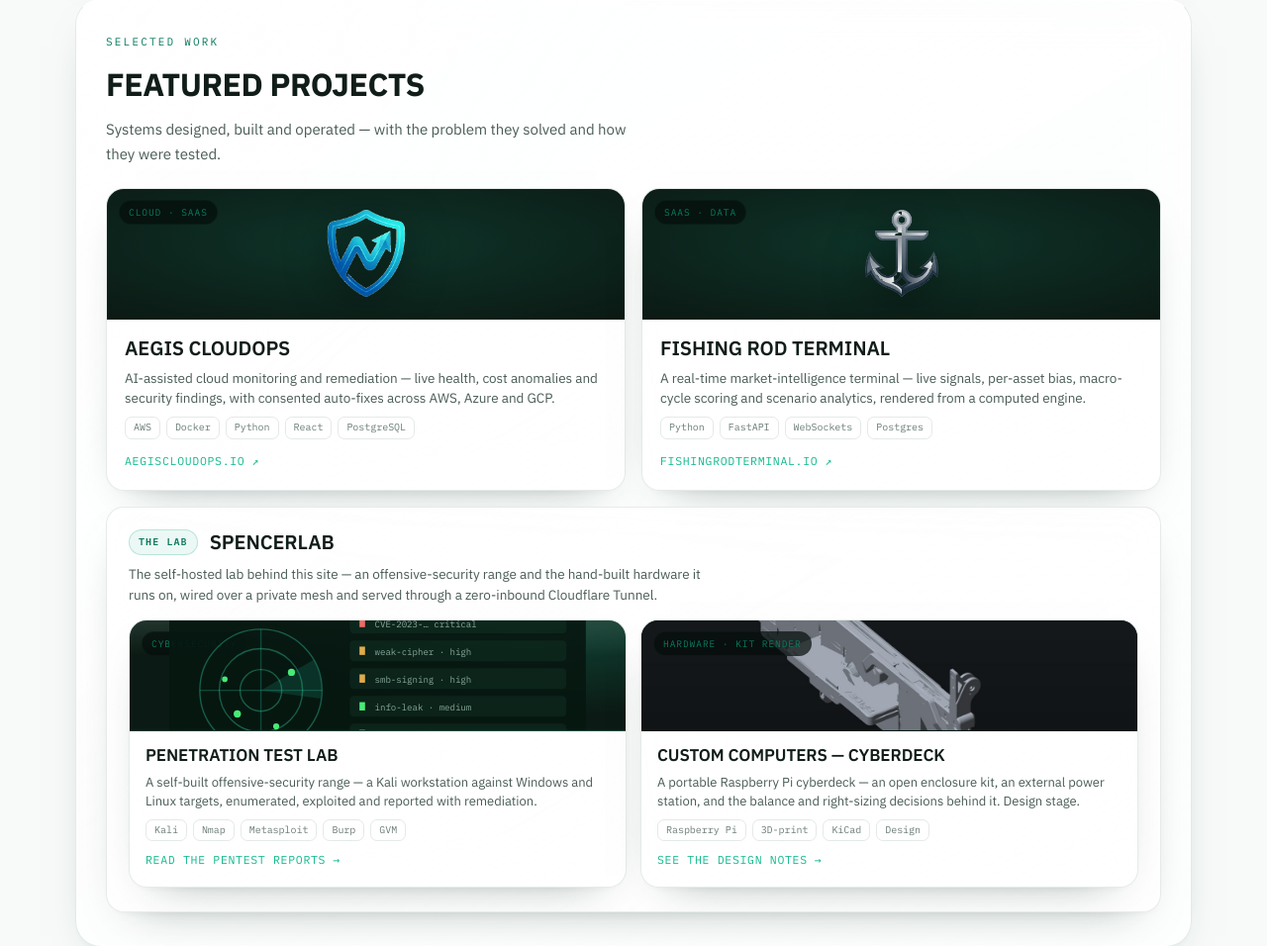
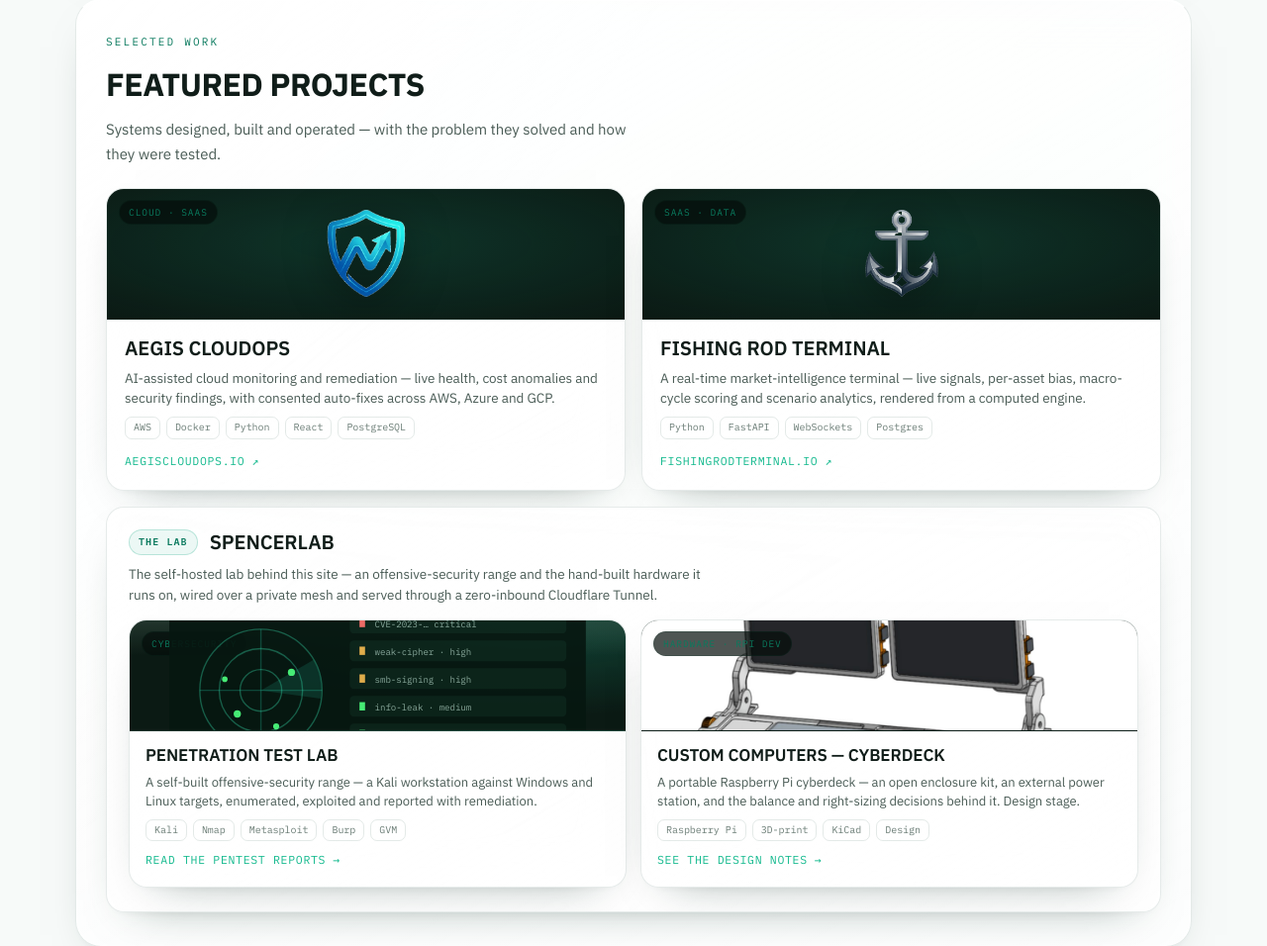
Before and after one commit to spencerawlson/spencerlab-hub, a FastAPI app: page / in a window 1280 px wide. Shown: the part 1491-2447 px from the top of the page at 99% size. Run offline with FastAPI, Linux system fonts and the light colour scheme.

Commit message:
Use the assembled RPI DEV renders, credited to SECTOR 07
Replaced my STL-parts renders with proper assembled renders of the design:
the front view (dual screens on rotary hinges over the base display) as the
card thumbnail and entry hero, the covers-off interior (one Pi + four support
boards + center display) in the kit section, and the rear (orange hinge
discs, RPI DEV screen backs, EXTEND IO panel). Captions state these are CAD
renders of SECTOR 07's design, not photos of a physical build, keeping the
design-stage framing. Removed the old parts renders.

Co-Authored-By: Claude Opus 4.8 <noreply@anthropic.com>

```diff
--- a/content/entries/cyberdeck-rpi-dev/body.html
+++ b/content/entries/cyberdeck-rpi-dev/body.html
@@ -24,8 +24,8 @@
   <p>A self-contained, transportable Raspberry&nbsp;Pi deck that runs Kali Linux for cloud-posture scanning and general lab work — a real keyboard and displays, a control surface, and enough compute to run scans without depending on a network it did not bring with it. It is meant to be set down and worked on next to its power source, not walked around.</p>
 
   <figure>
-    <img src="/static/cyberdeck-rpi-dev.jpg" alt="Render of the RPI DEV cyberdeck chassis from the kit's STL files: the base tub with embossed RPI DEV marking, two hinge brackets and a screen arm." loading="lazy" width="1200" height="900">
-    <figcaption>Rendered from the kit's own STL files — the actual RPI DEV chassis, not a styled concept. The display is a separate LCD that mounts on the printed arms, so it does not appear here.</figcaption>
+    <img src="/static/cyberdeck-rpi-dev-open.jpg" alt="Render of the assembled RPI DEV cyberdeck: dual swiveling touchscreens on rotary hinges, above a base carrying a wide center display." loading="lazy" width="1200" height="637">
+    <figcaption>The assembled RPI DEV design by SECTOR 07 — dual 9″ touchscreens on rotary hinges over a base with a wide secondary display. A CAD render of the design, not a photo of a physical build.</figcaption>
   </figure>
 
   <dl class="facts">
@@ -45,8 +45,13 @@
   <p>Reading the STL parts and the board schematics settled one thing early: this is a <b>single-Pi</b> deck. It has one Pi bay and one 40-pin carrier; the four boards are the deck's own keyboard, power, GPIO riser and USB expansion, not compute nodes. A signature rotary hinge carries the display on two printed arms. That single-Pi reality turned out to match the work exactly — see the right-sizing note at the end.</p>
 
   <figure>
-    <img src="/static/cyberdeck-rpi-dev-hinge.jpg" alt="Render of the printed rotary hinge disc and the arm that carries the display." loading="lazy" width="1000" height="750">
-    <figcaption>The rotary hinge and screen arm, rendered from the kit's STL files — the mechanism that holds the LCD, printed rather than bought.</figcaption>
+    <img src="/static/cyberdeck-rpi-dev-internal.jpg" alt="Render of the RPI DEV interior with the covers off: a single Raspberry Pi and the four support boards flanking the wide center display." loading="lazy" width="1200" height="637">
+    <figcaption>Covers off: one Raspberry&nbsp;Pi and the four support boards flank the base's center display. The single Pi bay is what makes this a single-node deck, not a cluster.</figcaption>
+  </figure>
+
+  <figure>
+    <img src="/static/cyberdeck-rpi-dev-rear.jpg" alt="Rear render of the RPI DEV: the backs of the two screens marked RPI DEV, the orange rotary-hinge discs, and the EXTEND IO panel on the base." loading="lazy" width="1200" height="637">
+    <figcaption>From the rear: the orange rotary-hinge discs that let each screen swivel independently, the RPI DEV screen backs, and the EXTEND IO panel — the exposed GPIO / I²C port for adding sensors.</figcaption>
   </figure>
   <div class="callout lesson">
     <p class="ctag">Verify what a file actually is</p>
--- a/templates/home.html
+++ b/templates/home.html
@@ -217,12 +217,12 @@
             </a>
 
             <a class="sublab-item" href="/built/cyberdeck-rpi-dev">
-              {# DESIGN STAGE — nothing built yet. This is a render of the actual RPI DEV kit's
-                 own 3D files (not the earlier XEN-7 concept, which did not match the kit).
-                 Swap for real photographs once it is assembled. #}
+              {# DESIGN STAGE — nothing built yet. This is a render of the assembled RPI DEV
+                 design by SECTOR 07 (not the earlier XEN-7 concept, which did not match the
+                 kit). Swap for real photographs once it is assembled. #}
               <div class="shot photo">
-                <span class="tag">Hardware &middot; Kit render</span>
-                <img src="/static/cyberdeck-rpi-dev.jpg" alt="Render of the RPI DEV cyberdeck chassis from the kit's 3D files, showing the base, hinge brackets and a screen arm." loading="lazy" width="1200" height="900">
+                <span class="tag">Hardware &middot; RPI DEV</span>
+                <img src="/static/cyberdeck-rpi-dev-open.jpg" alt="Render of the assembled RPI DEV cyberdeck: dual swiveling touchscreens on rotary hinges above a base with a wide center display." loading="lazy" width="1200" height="637">
               </div>
               <div class="sb">
                 <h4>Custom Computers — Cyberdeck</h4>
```
Also changed, not shown: static/cyberdeck-rpi-dev-hinge.jpg (deleted), static/cyberdeck-rpi-dev-internal.jpg (added), static/cyberdeck-rpi-dev-open.jpg (added), static/cyberdeck-rpi-dev-rear.jpg (added), static/cyberdeck-rpi-dev.jpg (deleted).
